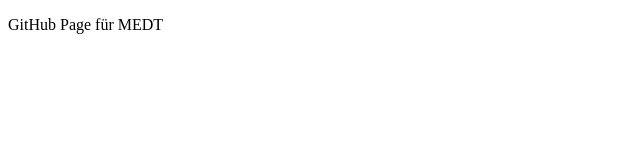
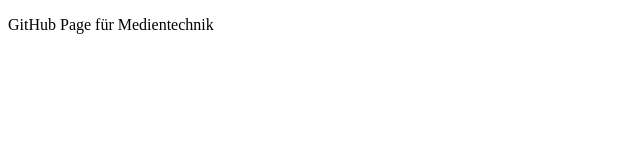
Before and after one commit to DominikHTL/dominikhtl.github.io, a plain HTML site: page index.html in a window 1280 px wide. Shown: the full height of the page, 0-640 px from the left. Drawn offline with Linux system fonts and the light colour scheme.

Commit message:
GitHub Page für Medientechnik

```diff
--- a/index.html
+++ b/index.html
@@ -7,6 +7,6 @@
     <title>MEDT - GitHub Page</title>
 </head>
 <body>
-    <p>GitHub Page für MEDT</p>
+    <p>GitHub Page für Medientechnik</p>
 </body>
 </html>
```
